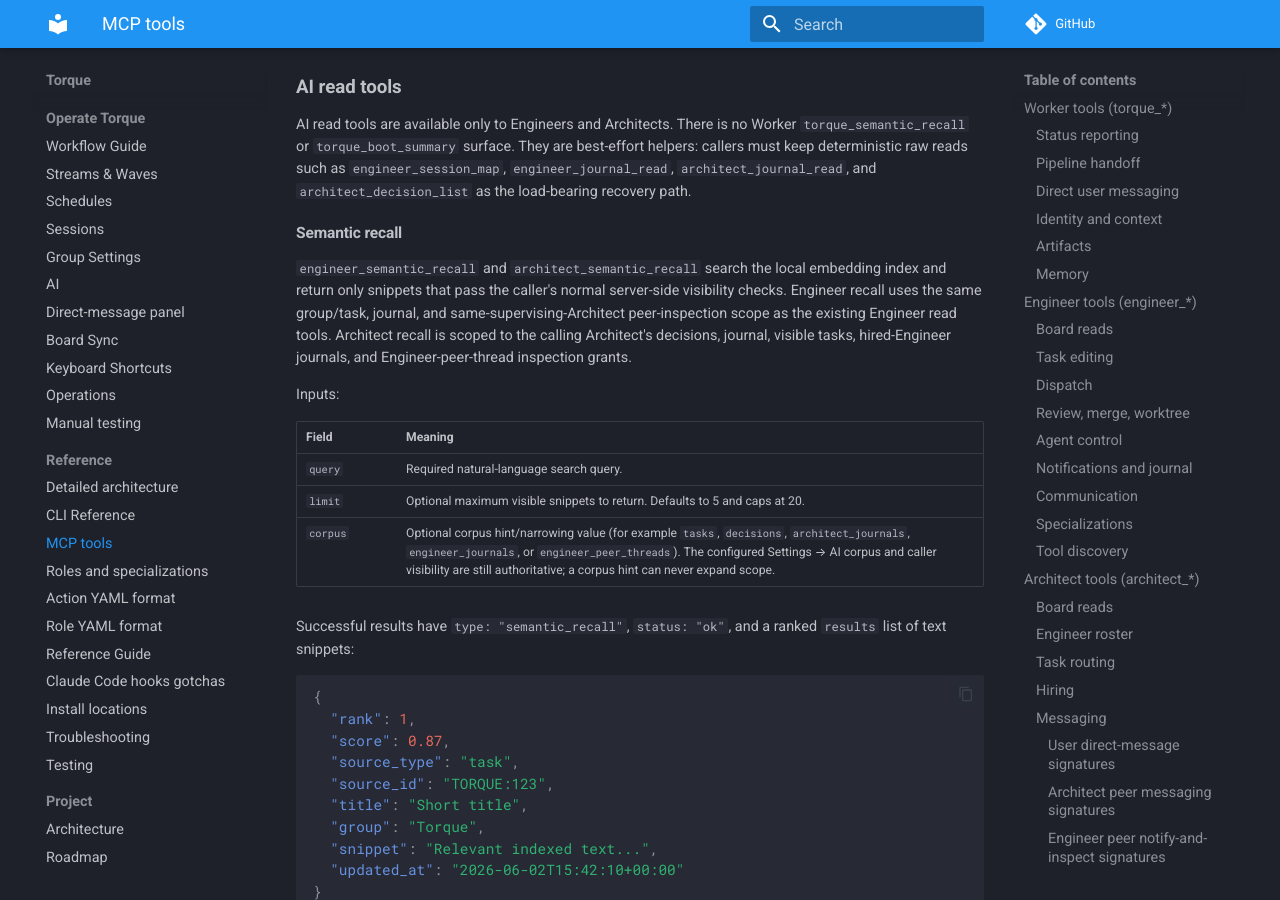
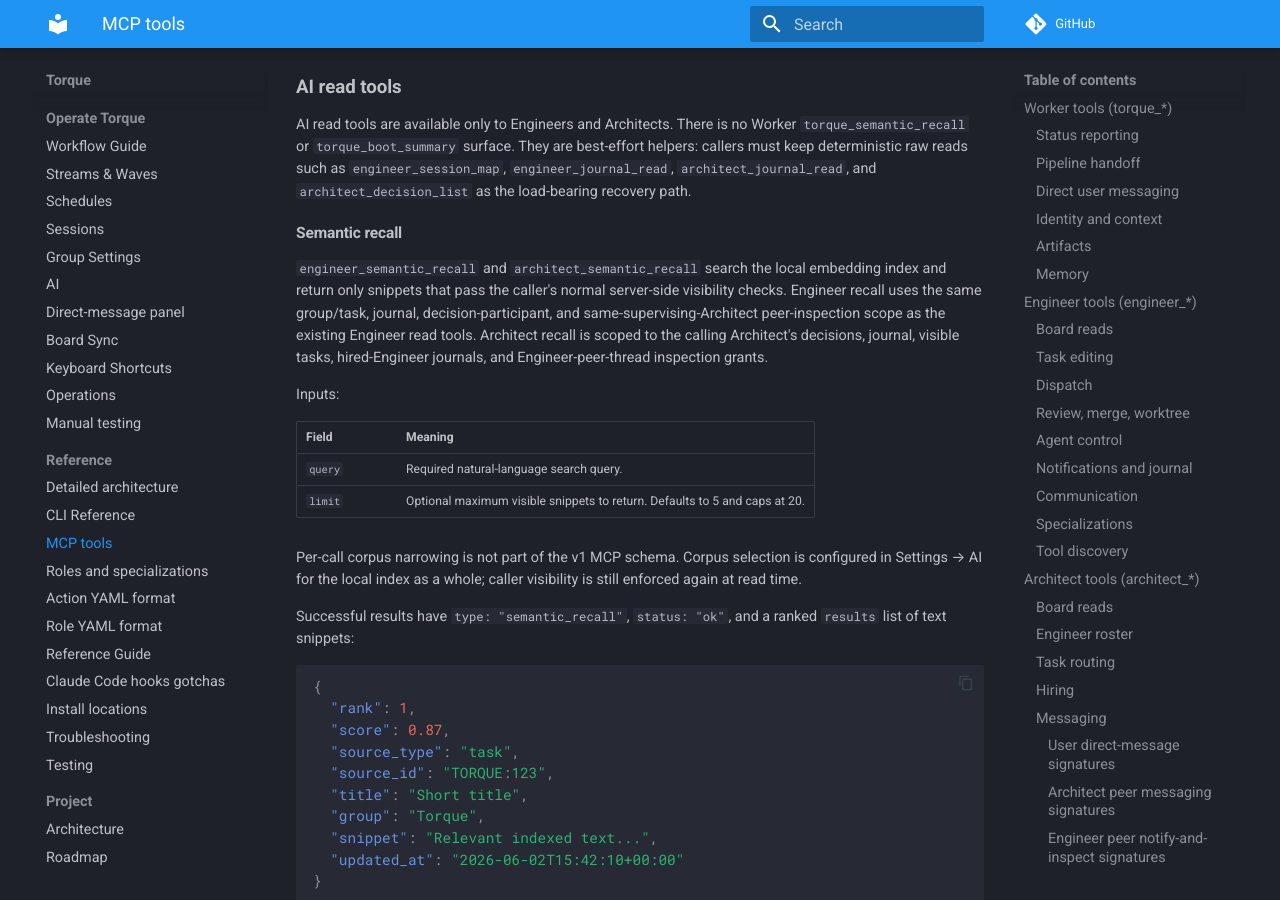
Before and after one commit to runtorque/torque, an MkDocs documentation site: the page built from docs/reference/mcp-tools.md, in a window 1280 px wide and 900 px high, scrolled down 11800 px. Built offline with MkDocs 1.6.1 and Material for MkDocs 9.7.7, drawn with Linux system fonts in a browser that asks for light colours; comment, search, counter and statistics services are not loaded; some of the changed text lies outside the part shown.

Commit message:
Fix AI docs MCP contract

```diff
--- a/docs/reference/mcp-tools.md
+++ b/docs/reference/mcp-tools.md
@@ -453,10 +453,10 @@
 `engineer_semantic_recall` and `architect_semantic_recall` search the local
 embedding index and return only snippets that pass the caller's normal
 server-side visibility checks. Engineer recall uses the same group/task,
-journal, and same-supervising-Architect peer-inspection scope as the existing
-Engineer read tools. Architect recall is scoped to the calling Architect's
-decisions, journal, visible tasks, hired-Engineer journals, and
-Engineer-peer-thread inspection grants.
+journal, decision-participant, and same-supervising-Architect peer-inspection
+scope as the existing Engineer read tools. Architect recall is scoped to the
+calling Architect's decisions, journal, visible tasks, hired-Engineer journals,
+and Engineer-peer-thread inspection grants.
 
 Inputs:
 
@@ -464,7 +464,10 @@
 |---|---|
 | `query` | Required natural-language search query. |
 | `limit` | Optional maximum visible snippets to return. Defaults to 5 and caps at 20. |
-| `corpus` | Optional corpus hint/narrowing value (for example `tasks`, `decisions`, `architect_journals`, `engineer_journals`, or `engineer_peer_threads`). The configured Settings → AI corpus and caller visibility are still authoritative; a corpus hint can never expand scope. |
+
+Per-call corpus narrowing is not part of the v1 MCP schema. Corpus selection is
+configured in Settings → AI for the local index as a whole; caller visibility
+is still enforced again at read time.
 
 Successful results have `type: "semantic_recall"`, `status: "ok"`, and a
 ranked `results` list of text snippets:
@@ -519,12 +522,13 @@
 | `ready` | Cached summary is current for the recorded source hash/provider/model. |
 | `stale` | A previous summary exists but raw journal/decision/session-map tools are authoritative. |
 | `empty` | No usable cached summary exists yet. |
-| `disabled` | AI or cached boot summaries are disabled; use raw recovery tools. |
+| `refreshing` | An out-of-band refresh is in progress; use raw recovery tools. |
 | `error` | Last refresh failed; use raw recovery tools. |
 
-If a caller observes a transient `refreshing` row while an out-of-band refresh
-is in progress, treat it the same as `stale`: continue with raw deterministic
-tools and never block boot, dispatch, review, or merge on the summary.
+When AI or cached boot summaries are disabled, the MCP read returns
+`status: "empty"` with a disabled/fallback message. Treat `empty` and
+`refreshing` the same as `stale`: continue with raw deterministic tools and
+never block boot, dispatch, review, or merge on the summary.
 
 ## See also
 
```
Also changed, not shown: docs/operate/ai.md (+9 -7 lines), 1 other file.
